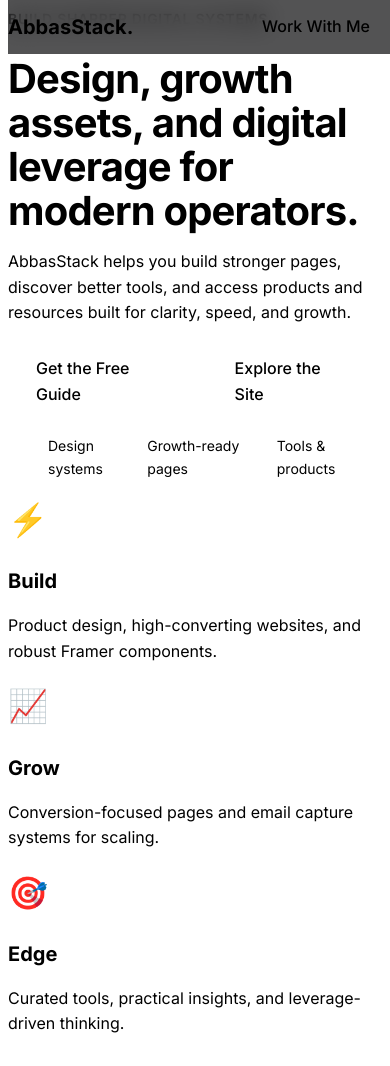
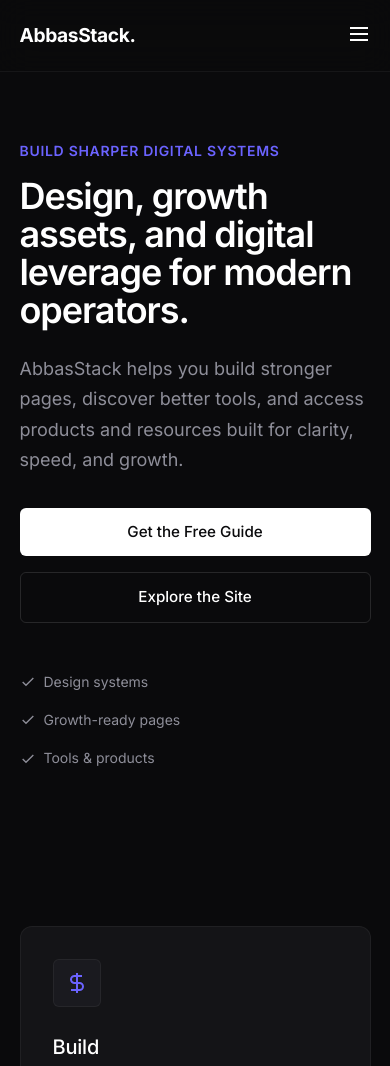
Before and after one commit to bas-coder/abbasstack, a plain HTML site: page index.html in a window 390 px wide. Shown: the top 1066 px of the page. Drawn offline with Linux system fonts and the light colour scheme.

Commit message:
Complete UI Overhaul: Premium dark theme and mobile responsive framework

```diff
--- a/index.html
+++ b/index.html
@@ -1,68 +1,89 @@
 <!DOCTYPE html>
-<html lang="en">
+<html lang="en" class="dark-theme">
 <head>
     <meta charset="UTF-8">
     <meta name="viewport" content="width=device-width, initial-scale=1.0">
     <title>AbbasStack | Design & Digital Leverage</title>
     <link rel="stylesheet" href="style.css">
+    <link rel="preconnect" href="https://fonts.googleapis.com">
+    <link rel="preconnect" href="https://fonts.gstatic.com" crossorigin>
     <link href="https://fonts.googleapis.com/css2?family=Inter:wght@400;500;600;700&display=swap" rel="stylesheet">
 </head>
 <body>
 
     <nav class="glass-nav">
         <div class="nav-container">
-            <div class="logo">AbbasStack.</div>
-            <div class="nav-links">
-                <a href="#work">Work With Me</a>
-                <a href="#resources">Resources</a>
-                <a href="#tools">Tools</a>
+            <a href="#" class="logo">AbbasStack.</a>
+            <div class="nav-links" id="navLinks">
+                <a href="#work" class="nav-item">Work With Me</a>
+                <a href="#resources" class="nav-item">Resources</a>
+                <a href="#tools" class="nav-item">Tools</a>
+                <a href="#contact" class="btn btn-primary nav-cta">Work With Me</a>
             </div>
-            <a href="#contact" class="btn btn-primary">Work With Me</a>
+            <button class="mobile-menu-toggle" id="menuToggle" aria-label="Toggle Menu">
+                <svg width="24" height="24" viewBox="0 0 24 24" fill="none" stroke="currentColor" stroke-width="2"><path d="M3 12h18M3 6h18M3 18h18"/></svg>
+            </button>
         </div>
     </nav>
 
-    <header class="hero section-padding">
+    <header class="hero section-padding animate-fade-in">
         <div class="hero-content">
             <span class="overline">Build sharper digital systems</span>
             <h1>Design, growth assets, and digital leverage for modern operators.</h1>
-            <p class="text-muted">AbbasStack helps you build stronger pages, discover better tools, and access products and resources built for clarity, speed, and growth.</p>
+            <p class="text-muted body-large">AbbasStack helps you build stronger pages, discover better tools, and access products and resources built for clarity, speed, and growth.</p>
 
             <div class="hero-actions">
-                <a href="#guide" class="btn btn-primary">Get the Free Guide</a>
+                <a href="#resources" class="btn btn-primary">Get the Free Guide</a>
                 <a href="#work" class="btn btn-secondary">Explore the Site</a>
             </div>
-            <ul class="trust-bullets text-muted">
-                <li>Design systems</li>
-                <li>Growth-ready pages</li>
-                <li>Tools & products</li>
-            </ul>
-        </div>
 
-        <div class="hero-visual">
-            <div class="bento-card visual-card-1 glass-surface"></div>
-            <div class="bento-card visual-card-2 glass-surface"></div>
+            <div class="trust-indicators text-muted">
+                <span class="trust-item"><svg width="16" height="16" viewBox="0 0 24 24" fill="none" stroke="currentColor" stroke-width="2"><path d="M20 6L9 17l-5-5"/></svg> Design systems</span>
+                <span class="trust-item"><svg width="16" height="16" viewBox="0 0 24 24" fill="none" stroke="currentColor" stroke-width="2"><path d="M20 6L9 17l-5-5"/></svg> Growth-ready pages</span>
+                <span class="trust-item"><svg width="16" height="16" viewBox="0 0 24 24" fill="none" stroke="currentColor" stroke-width="2"><path d="M20 6L9 17l-5-5"/></svg> Tools & products</span>
+            </div>
         </div>
     </header>
 
-    <section class="capabilities section-padding">
-        <div class="bento-grid-3">
-            <div class="bento-card surface-1">
-                <div class="card-icon">⚡</div>
+    <section class="capabilities section-padding" id="work">
+        <div class="bento-grid-3 stagger-animate">
+            <div class="bento-card surface-elevated">
+                <div class="card-icon-wrapper">
+                    <svg width="24" height="24" viewBox="0 0 24 24" fill="none" stroke="var(--accent)" stroke-width="2"><path d="M12 2v20M17 5H9.5a3.5 3.5 0 0 0 0 7h5a3.5 3.5 0 0 1 0 7H6"/></svg>
+                </div>
                 <h3>Build</h3>
-                <p class="text-muted">Product design, high-converting websites, and robust Framer components.</p>
+                <p class="text-muted">Product design, high-converting websites, and robust Framer components crafted for scale.</p>
             </div>
-            <div class="bento-card surface-1">
-                <div class="card-icon">📈</div>
+            <div class="bento-card surface-elevated">
+                <div class="card-icon-wrapper">
+                    <svg width="24" height="24" viewBox="0 0 24 24" fill="none" stroke="var(--accent)" stroke-width="2"><path d="M3 3v18h18"/><path d="m19 9-5 5-4-4-3 3"/></svg>
+                </div>
                 <h3>Grow</h3>
-                <p class="text-muted">Conversion-focused pages and email capture systems for scaling.</p>
+                <p class="text-muted">Conversion-focused landing pages and email capture systems designed to drive revenue.</p>
             </div>
-            <div class="bento-card surface-1">
-                <div class="card-icon">🎯</div>
+            <div class="bento-card surface-elevated">
+                <div class="card-icon-wrapper">
+                    <svg width="24" height="24" viewBox="0 0 24 24" fill="none" stroke="var(--accent)" stroke-width="2"><circle cx="12" cy="12" r="10"/><path d="M12 2v20M2 12h20"/></svg>
+                </div>
                 <h3>Edge</h3>
-                <p class="text-muted">Curated tools, practical insights, and leverage-driven thinking.</p>
+                <p class="text-muted">Curated tools, practical insights, and leverage-driven thinking to keep you ahead.</p>
             </div>
         </div>
     </section>
 
+    <script>
+        // Mobile Menu Logic
+        const menuToggle = document.getElementById('menuToggle');
+        const navLinks = document.getElementById('navLinks');
+
+        menuToggle.addEventListener('click', () => {
+            navLinks.classList.toggle('active');
+            if(navLinks.classList.contains('active')) {
+                menuToggle.innerHTML = '<svg width="24" height="24" viewBox="0 0 24 24" fill="none" stroke="currentColor" stroke-width="2"><path d="M18 6L6 18M6 6l12 12"/></svg>';
+            } else {
+                menuToggle.innerHTML = '<svg width="24" height="24" viewBox="0 0 24 24" fill="none" stroke="currentColor" stroke-width="2"><path d="M3 12h18M3 6h18M3 18h18"/></svg>';
+            }
+        });
+    </script>
 </body>
 </html>
--- a/style.css
+++ b/style.css
@@ -1,92 +1,124 @@
-[span_8](start_span)/* --- Design Tokens[span_8](end_span) --- */
+/* --- Global Design Tokens --- */
 :root {
-    /* Colors */
+    /* Color System - Premium Dark */
     --bg-base: #0a0a0c;
     --surface-1: #141417;
-    --surface-2: #1e1e24;
-    --text-primary: #f0f0f0;
-    --text-muted: #8a8a93;
-    --accent: #5e6ad2;
+    --surface-elevated: #1a1a1f;
+    --text-primary: #ffffff;
+    --text-muted: #8e8e99;
+    --accent: #6b63ff;
+    --accent-glow: rgba(107, 99, 255, 0.15);
 
-    /* Structure & UI */
-    --border-subtle: rgba(255, 255, 255, 0.06);
+    /* Borders & Depth */
+    --border-subtle: rgba(255, 255, 255, 0.05);
     --border-strong: rgba(255, 255, 255, 0.12);
-    --radius-sm: 8px;
-    --radius-md: 16px;
-    --radius-lg: 24px;
+    --shadow-sm: 0 4px 12px rgba(0, 0, 0, 0.2);
+    --shadow-md: 0 8px 32px rgba(0, 0, 0, 0.3);
 
-    [span_9](start_span)/* Spacing Scale[span_9](end_span) */
-    --space-4: 4px;
-    --space-8: 8px;
-    --space-16: 16px;
-    --space-24: 24px;
-    --space-32: 32px;
-    --space-64: 64px;
-    --space-120: 120px;
+    /* Border Radius */
+    --radius-sm: 6px;
+    --radius-md: 12px;
+    --radius-lg: 20px;
+
+    /* Spacing System (8px grid) */
+    --space-4: 4px; --space-8: 8px; --space-16: 16px; --space-24: 24px;
+    --space-32: 32px; --space-48: 48px; --space-64: 64px; --space-96: 96px;
 }
 
-[span_10](start_span)/* --- Base Reset & Typography[span_10](end_span) --- */
+/* --- Base & Reset --- */
 * { box-sizing: border-box; margin: 0; padding: 0; }
-
+html { scroll-behavior: smooth; }
 body {
-    background-color: var(--bg-base);
-    color: var(--text-primary);
-    font-family: 'Inter', sans-serif;
-    line-height: 1.6;
-    -webkit-font-smoothing: antialiased;
+    background-color: var(--bg-base); color: var(--text-primary);
+    font-family: 'Inter', -apple-system, sans-serif;
+    line-height: 1.6; -webkit-font-smoothing: antialiased;
+    overflow-x: hidden;
 }
 
-h1 { font-size: clamp(2.5rem, 5vw, 4rem); line-height: 1.1; letter-spacing: -0.02em; margin-bottom: var(--space-24); }
-h3 { font-size: 1.25rem; margin-bottom: var(--space-8); }
+/* --- Typography --- */
+h1 { font-size: clamp(2.5rem, 6vw, 4.5rem); line-height: 1.05; letter-spacing: -0.03em; margin-bottom: var(--space-24); font-weight: 600; }
+h3 { font-size: 1.25rem; font-weight: 500; margin-bottom: var(--space-8); letter-spacing: -0.01em; }
 .text-muted { color: var(--text-muted); }
+.body-large { font-size: 1.125rem; max-width: 600px; margin-bottom: var(--space-32); line-height: 1.7; }
 .overline { display: block; color: var(--accent); font-size: 0.875rem; text-transform: uppercase; letter-spacing: 0.05em; margin-bottom: var(--space-16); font-weight: 600; }
 
-/* --- Layout & Spacing --- */
-.section-padding { padding: var(--space-120) 5%; max-width: 1440px; margin: 0 auto; }
+/* --- Layout --- */
+.section-padding { padding: var(--space-96) 5%; max-width: 1280px; margin: 0 auto; }
 
 /* --- Components --- */
 .btn {
     display: inline-flex; align-items: center; justify-content: center;
-    padding: 14px 28px; border-radius: var(--radius-sm); font-weight: 500;
+    padding: 12px 24px; border-radius: var(--radius-sm); font-size: 0.95rem; font-weight: 500;
     text-decoration: none; transition: all 0.2s ease; cursor: pointer;
 }
 .btn-primary { background: var(--text-primary); color: var(--bg-base); }
-.btn-primary:hover { transform: translateY(-2px); box-shadow: 0 8px 24px rgba(255,255,255,0.1); }
+.btn-primary:hover { transform: translateY(-2px); box-shadow: 0 4px 16px rgba(255,255,255,0.15); }
 .btn-secondary { background: transparent; border: 1px solid var(--border-strong); color: var(--text-primary); }
-.btn-secondary:hover { background: var(--surface-1); }
+.btn-secondary:hover { background: var(--surface-1); border-color: var(--text-muted); }
 
 /* --- Navigation --- */
 .glass-nav {
     position: fixed; width: 100%; top: 0; z-index: 100;
-    background: rgba(10, 10, 12, 0.7); backdrop-filter: blur(12px);
+    background: rgba(10, 10, 12, 0.6); backdrop-filter: blur(16px); -webkit-backdrop-filter: blur(16px);
     border-bottom: 1px solid var(--border-subtle);
 }
-.nav-container {
-    display: flex; justify-content: space-between; align-items: center;
-    padding: var(--space-16) 5%; max-width: 1440px; margin: 0 auto;
-}
-.logo { font-weight: 700; font-size: 1.25rem; }
-.nav-links a { color: var(--text-muted); text-decoration: none; margin: 0 var(--space-16); transition: color 0.2s; }
-.nav-links a:hover { color: var(--text-primary); }
+.nav-container { display: flex; justify-content: space-between; align-items: center; padding: 20px 5%; max-width: 1280px; margin: 0 auto; }
+.logo { font-weight: 700; font-size: 1.2rem; color: var(--text-primary); text-decoration: none; letter-spacing: -0.02em; }
+.nav-links { display: flex; align-items: center; gap: var(--space-32); }
+.nav-item { color: var(--text-muted); text-decoration: none; font-size: 0.9rem; font-weight: 500; transition: color 0.2s; }
+.nav-item:hover { color: var(--text-primary); }
+.mobile-menu-toggle { display: none; background: none; border: none; color: var(--text-primary); cursor: pointer; }
 
-[span_11](start_span)/* --- Hero Section[span_11](end_span) --- */
-.hero { display: grid; grid-template-columns: 1fr 1fr; gap: var(--space-64); align-items: center; min-height: 90vh; }
-.hero-actions { display: flex; gap: var(--space-16); margin: var(--space-32) 0; }
-.trust-bullets { display: flex; gap: var(--space-24); list-style: none; font-size: 0.875rem; }
+/* --- Hero --- */
+.hero { display: flex; align-items: center; min-height: 95vh; padding-top: 120px; }
+.hero-content { max-width: 800px; }
+.hero-actions { display: flex; gap: var(--space-16); margin-bottom: var(--space-48); flex-wrap: wrap; }
+.trust-indicators { display: flex; gap: var(--space-24); font-size: 0.875rem; flex-wrap: wrap; }
+.trust-item { display: flex; align-items: center; gap: 8px; }
 
-/* --- Bento Grid System --- */
-.bento-grid-3 { display: grid; grid-template-columns: repeat(3, 1fr); gap: var(--space-24); }
+/* --- Bento Grid --- */
+.bento-grid-3 { display: grid; grid-template-columns: repeat(auto-fit, minmax(300px, 1fr)); gap: var(--space-24); }
 .bento-card {
     background: var(--surface-1); border: 1px solid var(--border-subtle);
     border-radius: var(--radius-md); padding: var(--space-32);
-    transition: transform 0.3s ease, border-color 0.3s ease;
+    transition: transform 0.3s cubic-bezier(0.16, 1, 0.3, 1), border-color 0.3s ease, box-shadow 0.3s ease;
+    position: relative; overflow: hidden;
 }
-.bento-card:hover { transform: translateY(-4px); border-color: var(--border-strong); }
-.card-icon { font-size: 2rem; margin-bottom: var(--space-16); }
+.bento-card:hover {
+    transform: translateY(-4px); border-color: var(--border-strong);
+    box-shadow: 0 12px 32px rgba(0,0,0,0.4), inset 0 0 0 1px var(--border-subtle);
+}
+.card-icon-wrapper {
+    width: 48px; height: 48px; border-radius: var(--radius-sm);
+    background: var(--surface-elevated); border: 1px solid var(--border-subtle);
+    display: flex; align-items: center; justify-content: center;
+    margin-bottom: var(--space-24);
+}
 
-/* --- Mobile Responsive --- */
-@media (max-width: 834px) {
-    .hero { grid-template-columns: 1fr; text-align: left; margin-top: var(--space-64); }
-    .bento-grid-3 { grid-template-columns: 1fr; }
-    .nav-links { display: none; } /* Requires JS mobile menu later */
+/* --- Animations --- */
+.animate-fade-in { animation: fadeInUp 0.8s cubic-bezier(0.16, 1, 0.3, 1) forwards; }
+@keyframes fadeInUp {
+    from { opacity: 0; transform: translateY(20px); }
+    to { opacity: 1; transform: translateY(0); }
 }
+
+/* --- Mobile Responsive Rules --- */
+@media (max-width: 768px) {
+    h1 { font-size: 2.25rem; }
+    .hero { min-height: auto; padding-top: 140px; padding-bottom: 60px; }
+    .hero-actions { flex-direction: column; width: 100%; }
+    .btn { width: 100%; }
+    .trust-indicators { flex-direction: column; gap: var(--space-16); }
+
+    /* Mobile Menu Execution */
+    .mobile-menu-toggle { display: block; }
+    .nav-links {
+        position: absolute; top: 100%; left: 0; width: 100%;
+        background: var(--surface-1); border-bottom: 1px solid var(--border-subtle);
+        flex-direction: column; padding: var(--space-24) 5%; gap: var(--space-24);
+        align-items: flex-start; opacity: 0; pointer-events: none;
+        transition: opacity 0.3s ease;
+    }
+    .nav-links.active { opacity: 1; pointer-events: auto; }
+    .nav-cta { width: 100%; text-align: center; }
+}
```
